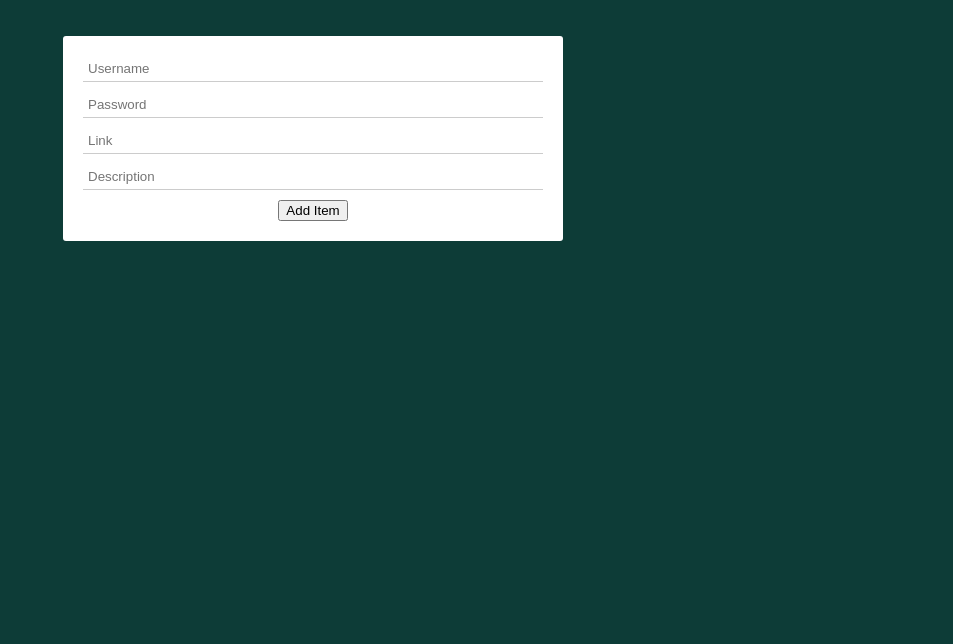
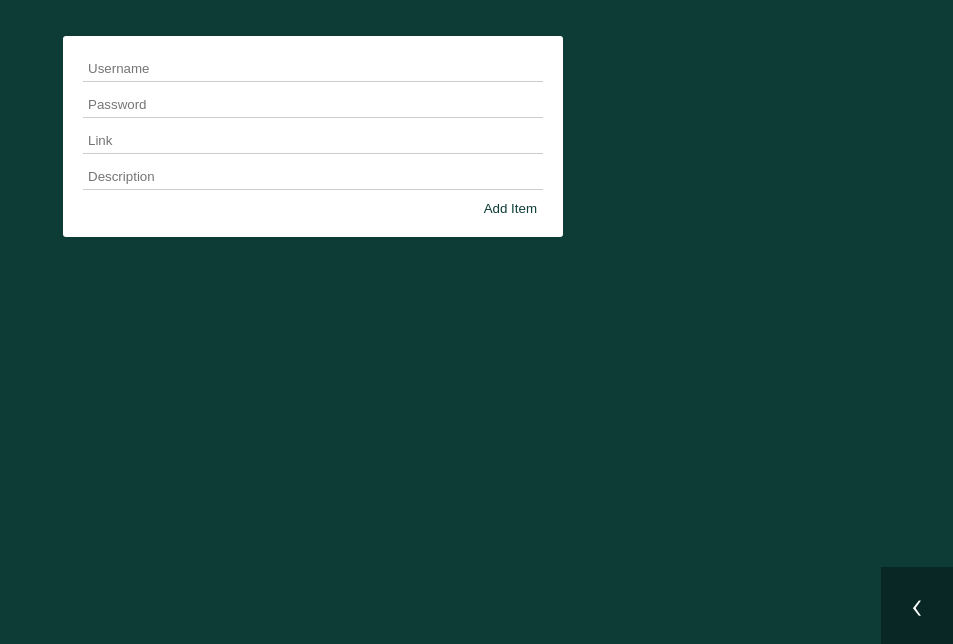
Before and after one commit to anirudhvarma12/refeed, a Flask app: page /add in a window 1280 px wide. Shown: the part 156-800 px from the top of the page, without its empty margins (327-1280 px from the left). Run offline with Flask 2, Linux system fonts and the light colour scheme; parts of the project's set-up code (start-up, migrations or seed data) failed here and were passed over.

Commit message:
Fix styles for form page

```diff
--- a/main.py
+++ b/main.py
@@ -9,7 +9,7 @@ app.debug = True
 
 
 @app.route("/")
-def hello():
+def index():
     return render_template("index.html", title=dbservice.get_settings().title, count=dbservice.get_feed_count())
 
 
--- a/static/style.css
+++ b/static/style.css
@@ -58,6 +58,7 @@ a {
 form {
 	display: inline-block;
 	padding: 20px;
+	padding-bottom: 17px;
 	border-radius: 3px;
 	width: 500px;
 	margin: 0 auto;
@@ -71,6 +72,18 @@ form {
 	border: 0;
 	border-bottom: 1px solid #ccc;
 }
+.btn {
+	display: inline-block;
+	background: transparent;
+	border: none;
+	float: right;
+	cursor: pointer;
+	color: #0d3c37;
+	border-bottom: 3px solid transparent;
+}
+.btn:hover {
+	border-bottom-color: #39e3c5
+}
 @media only screen and (max-width:40.0625em) {
 	.add-link {
 		display: block;
--- a/templates/add_item.html
+++ b/templates/add_item.html
@@ -3,6 +3,7 @@
 <head>
 	<link rel="stylesheet" type="text/css" href="static/style.css">
 	<link href='https://fonts.googleapis.com/css?family=Roboto:400,300' rel='stylesheet' type='text/css'>
+    <meta content="width=device-width, initial-scale=1" name="viewport">
 	<meta charset="UTF-8">
 	<title>Add Item</title>
 </head>
@@ -21,8 +22,11 @@
 		</form>
 		{% if error %}
 		<p class="error"><strong>Message:</strong> {{ error }}
-			{% endif %}
+		{% endif %}
 		</p>
+	</div>
+	<div class="add-link">
+		<a href="{{url_for('index')}}">&lsaquo; <span>Home</span></a>
 	</div>
 </body>
 
--- a/templates/index.html
+++ b/templates/index.html
@@ -3,6 +3,7 @@
 <head>
 	<link rel="stylesheet" type="text/css" href="static/style.css">
 	<link href='https://fonts.googleapis.com/css?family=Roboto:400,300' rel='stylesheet' type='text/css'>
+	<meta content="width=device-width, initial-scale=1" name="viewport">
 	<meta charset="UTF-8">
 	<title>{{title}}</title>
 </head>
```
